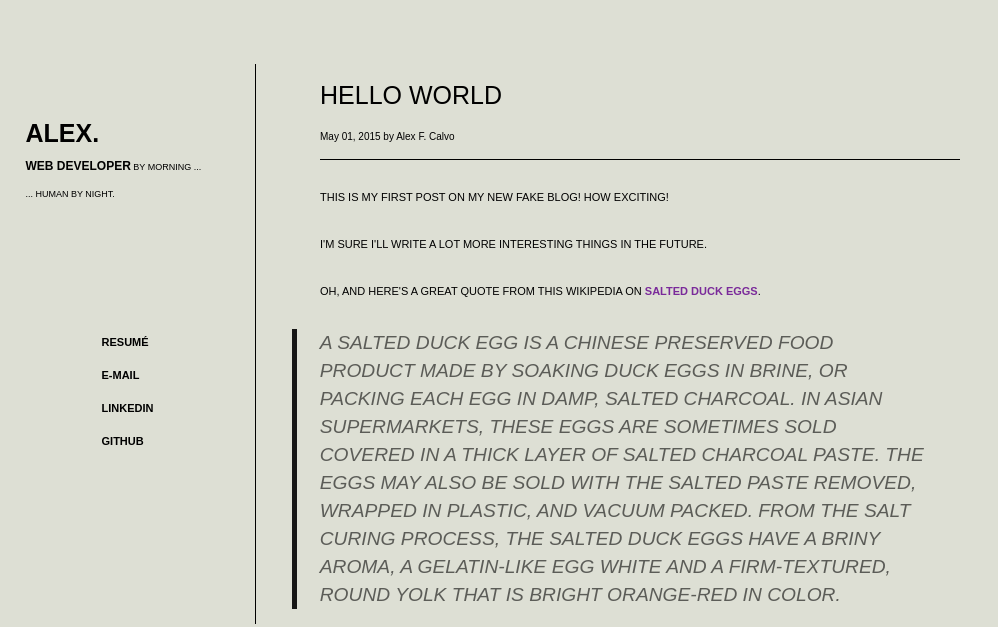
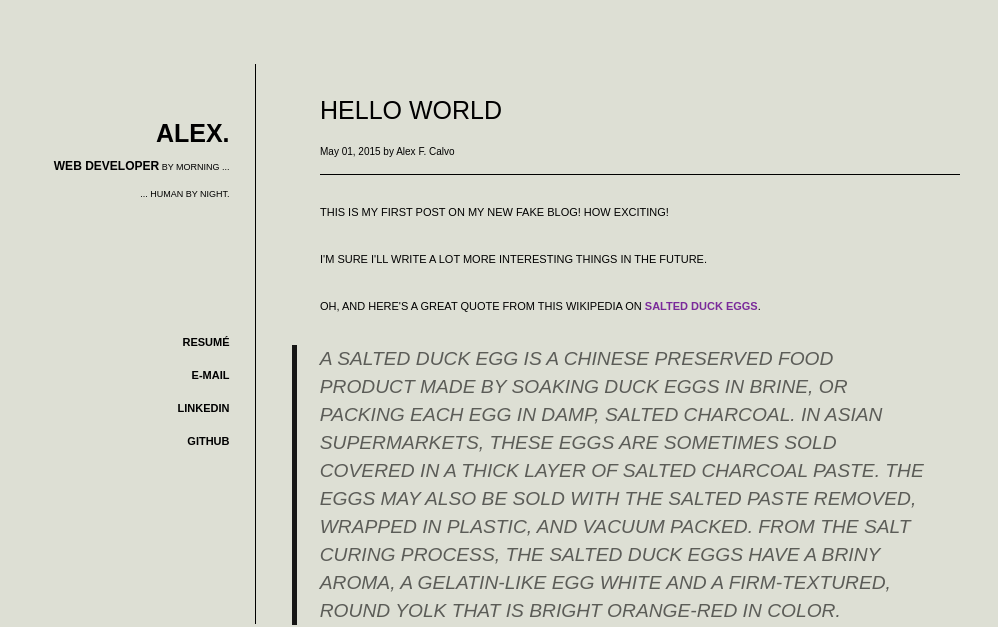
Before and after one commit to MartialWrapper/my-blog, a Gatsby site: page /2017-01-01/ in a window 1280 px wide. Shown: the top 627 px of the page, without its empty margins (0-998 px from the left). Built offline with nearby package versions, Linux system fonts and the light colour scheme; Gatsby itself is replaced by a stand-in of ours; some packages are replaced by stand-ins of ours.

Commit message:
Navbar update + few fixes

```diff
--- a/src/components/css/header.css
+++ b/src/components/css/header.css
@@ -7,7 +7,6 @@
     text-transform: uppercase;
     min-width: 20%;
     max-width: 20%;
-    text-align: center;
 }
 
 .ProfilePic {
--- a/src/components/css/main.css
+++ b/src/components/css/main.css
@@ -1,6 +1,6 @@
 .Main {
     display: flex;
-    margin-top: 2%;
+    margin-top: 1%;
     margin-left: 25%;
     min-width: 50%;
     max-width: 50%;
--- a/src/components/css/responsivewrapper.css
+++ b/src/components/css/responsivewrapper.css
@@ -4,8 +4,8 @@
     margin-top: 30%;
     margin-bottom: 35%;
     padding-top: 10%;
-    text-align: left;
-    justify-content: center;
+    text-align: right;
+    justify-content: flex-end;
     padding-right: 10%;
     padding-left: 10%;
 }
--- a/src/components/layout.js
+++ b/src/components/layout.js
@@ -24,8 +24,8 @@ class Layout extends React.Component {
         <h1 className="Title"
           style={{
             color: 'black',
-            marginRight: '10%',
-            marginLeft: '10%',
+            paddingRight: '10%',
+            marginLeft: '5%',
             textAlign: 'right',
           }}
         >
@@ -48,7 +48,7 @@ class Layout extends React.Component {
           color: 'black',
           marginRight: '10%',
           marginLeft: '10%',
-          textAlign: 'left',
+          textAlign: 'right',
         }}
       >
         <Link
--- a/src/templates/blog-post.js
+++ b/src/templates/blog-post.js
@@ -24,7 +24,7 @@ class BlogPostTemplate extends React.Component {
         />
         <h1 className="Title"
           style={{
-            marginTop: rhythm(2),
+            marginTop: rhythm(3),
             marginBottom: '3%',
           }}
         >
```
